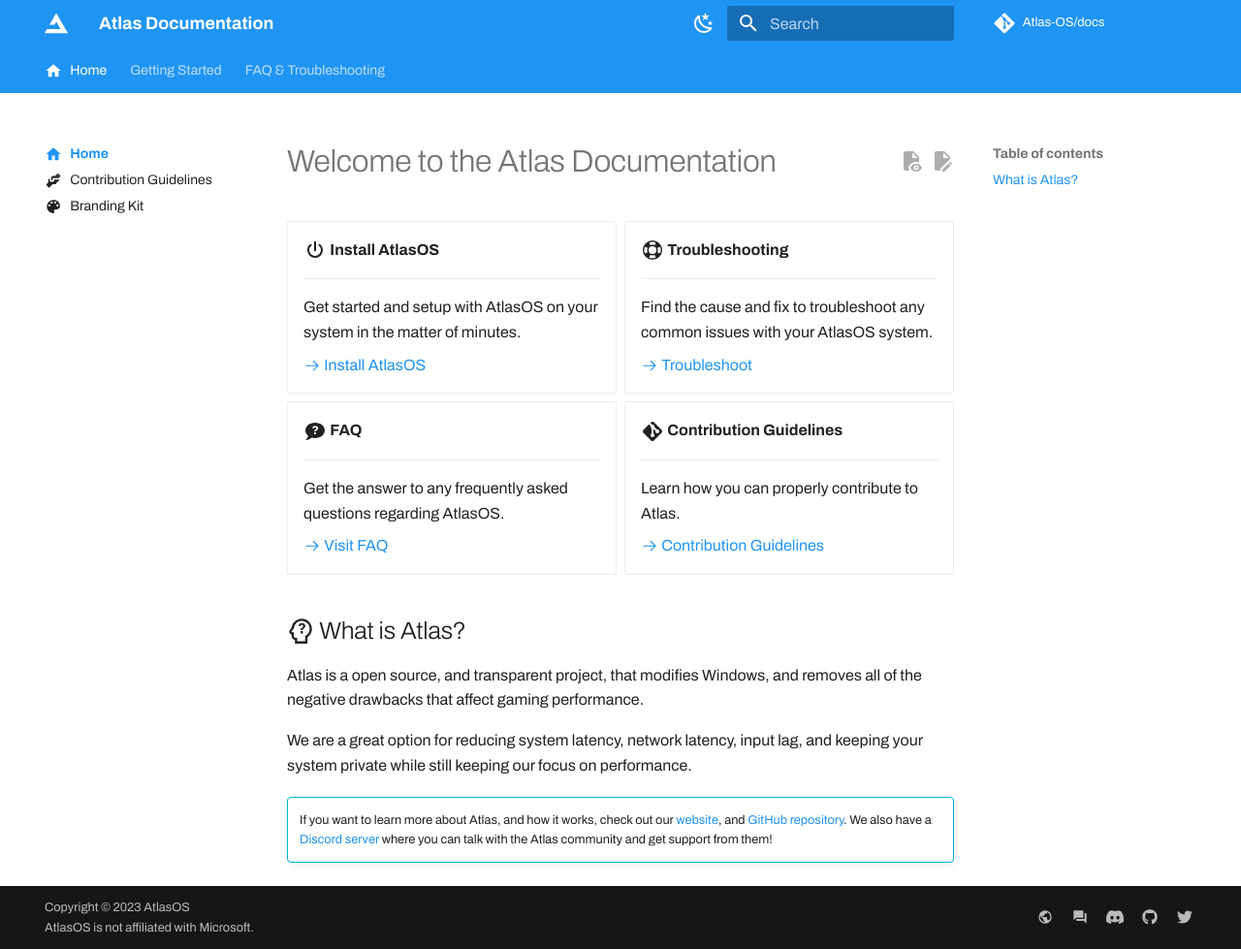
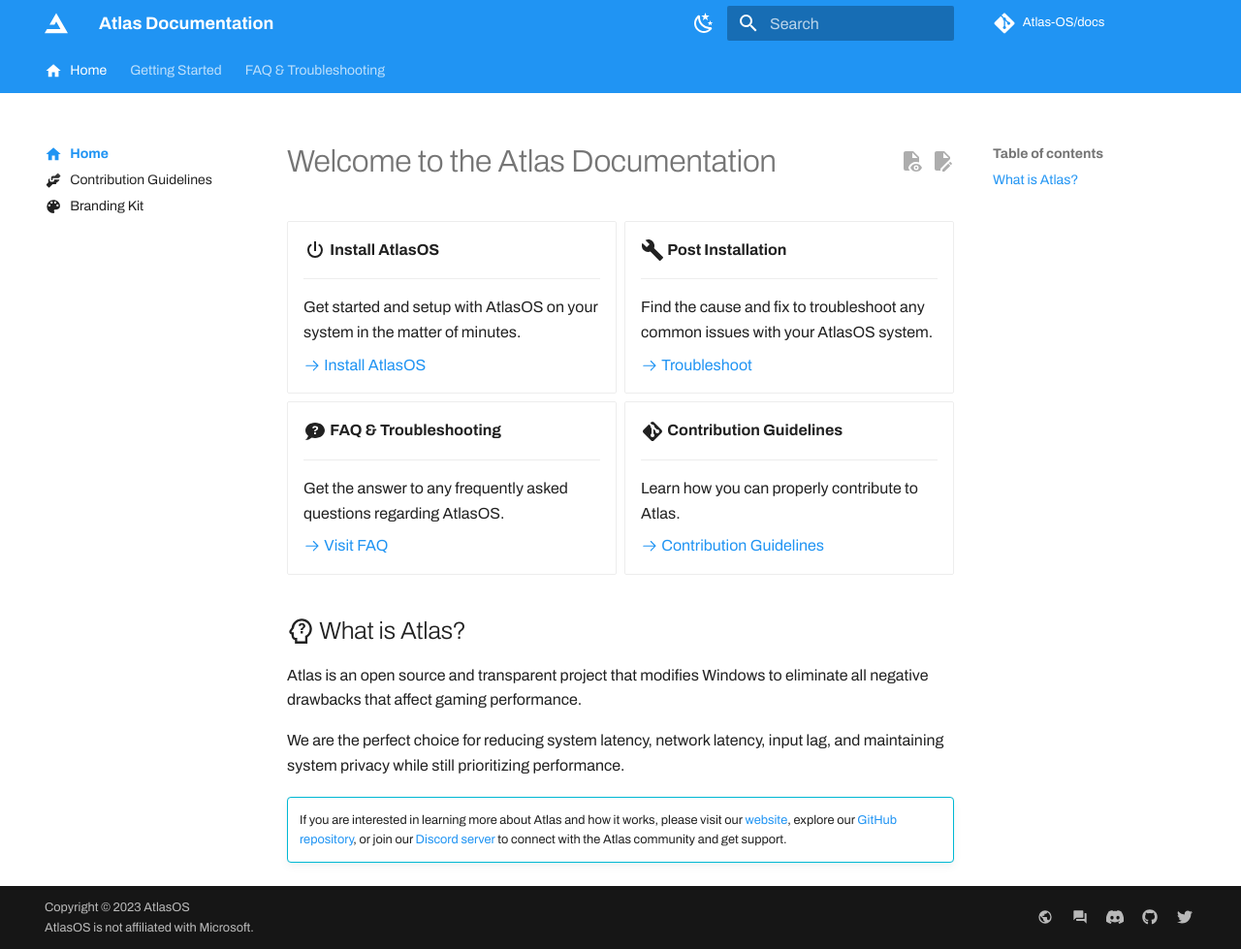
Before and after one commit to Atlas-OS/docs, an MkDocs documentation site: the page built from docs/index.md, in a window 1280 px wide and 979 px high. Shown: the whole window at 97% size. Built offline with MkDocs 1.6.1 and Material for MkDocs 9.7.7, drawn with Linux system fonts in a browser that asks for light colours; some web fonts are replaced; comment, search, counter and statistics services are not loaded.

Commit message:
fix: :memo: Fix links and re-work landing panels

```diff
--- a/docs/index.md
+++ b/docs/index.md
@@ -15,15 +15,15 @@ icon: material/home
 
     [:octicons-arrow-right-24: Install AtlasOS](getting-started/installation.md)
 
--   :material-lifebuoy:{ .lg .middle } __Troubleshooting__
+-   :material-wrench:{ .lg .middle } __Post Installation__
 
     ---
 
     Find the cause and fix to troubleshoot any common issues with your AtlasOS system.
 
-    [:octicons-arrow-right-24: Troubleshoot](faq-and-troubleshooting/removed-features.md)
+    [:octicons-arrow-right-24: Troubleshoot](/getting-started/post-installation/atlas-folder/configuration.md)
 
--   :material-chat-question:{ .lg .middle } __FAQ__
+-   :material-chat-question:{ .lg .middle } __FAQ & Troubleshooting__
 
     ---
 
@@ -43,9 +43,9 @@ icon: material/home
 
 ## :material-head-question-outline: What is Atlas?
 
-Atlas is a open source, and transparent project, that modifies Windows, and removes all of the negative drawbacks that affect gaming performance.
+Atlas is an open source and transparent project that modifies Windows to eliminate all negative drawbacks that affect gaming performance.
 
-We are a great option for reducing system latency, network latency, input lag, and keeping your system private while still keeping our focus on performance.
+We are the perfect choice for reducing system latency, network latency, input lag, and maintaining system privacy while still prioritizing performance.
 
 !!! info ""
-    If you want to learn more about Atlas, and how it works, check out our [website](https://atlasos.net), and [GitHub repository](https://github.com/Atlas-OS/Atlas). We also have a [Discord server](https://discord.com/servers/atlas-795710270000332800) where you can talk with the Atlas community and get support from them!
+    If you are interested in learning more about Atlas and how it works, please visit our [website](https://atlasos.net/), explore our [GitHub repository](https://github.com/Atlas-OS/Atlas), or join our [Discord server](https://discord.atlasos.net/) to connect with the Atlas community and get support.
```
